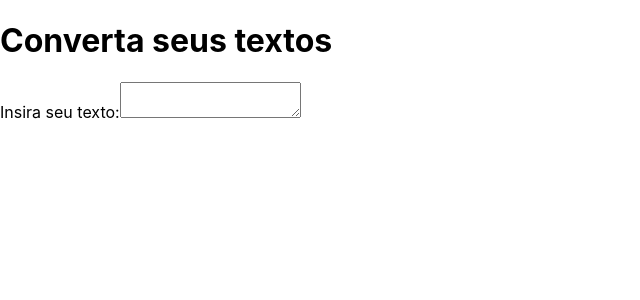
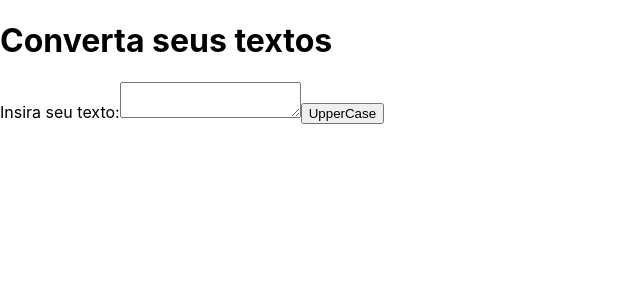
Before and after one commit to EricksonSiqueira/next-playground, a Next.js app: page / in a window 1280 px wide. Shown: the top 300 px of the page, without its empty margins (0-640 px from the left). Built offline with nearby package versions, Linux system fonts and the light colour scheme.

Commit message:
feat: botão que transformar texto em capslcok

```diff
--- a/pages/index.js
+++ b/pages/index.js
@@ -1,6 +1,12 @@
 import React, { useState } from 'react';
 export default function Home() {
   const [textInput, setTextInput] = useState('');
+
+  const onCaps = (text) => {
+    const capsText = text.toUpperCase();
+
+    setTextInput(capsText);
+  };
 
   return (
     <div>
@@ -14,7 +20,7 @@ export default function Home() {
           onChange={ ({ target }) => setTextInput(target.value) }
         />
       </label>
-
+      <button onClick={() => onCaps(textInput)}>UpperCase</button>
       <p>{textInput}</p>
     </div>
   );
```
